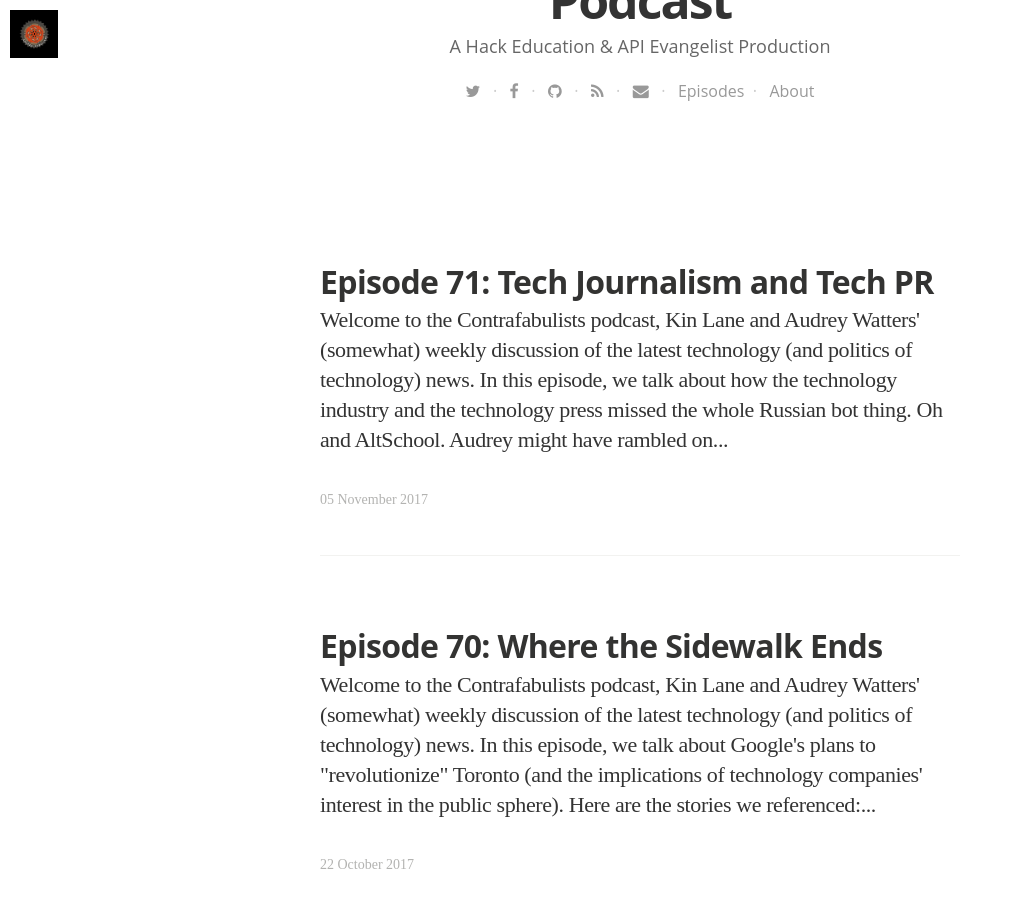
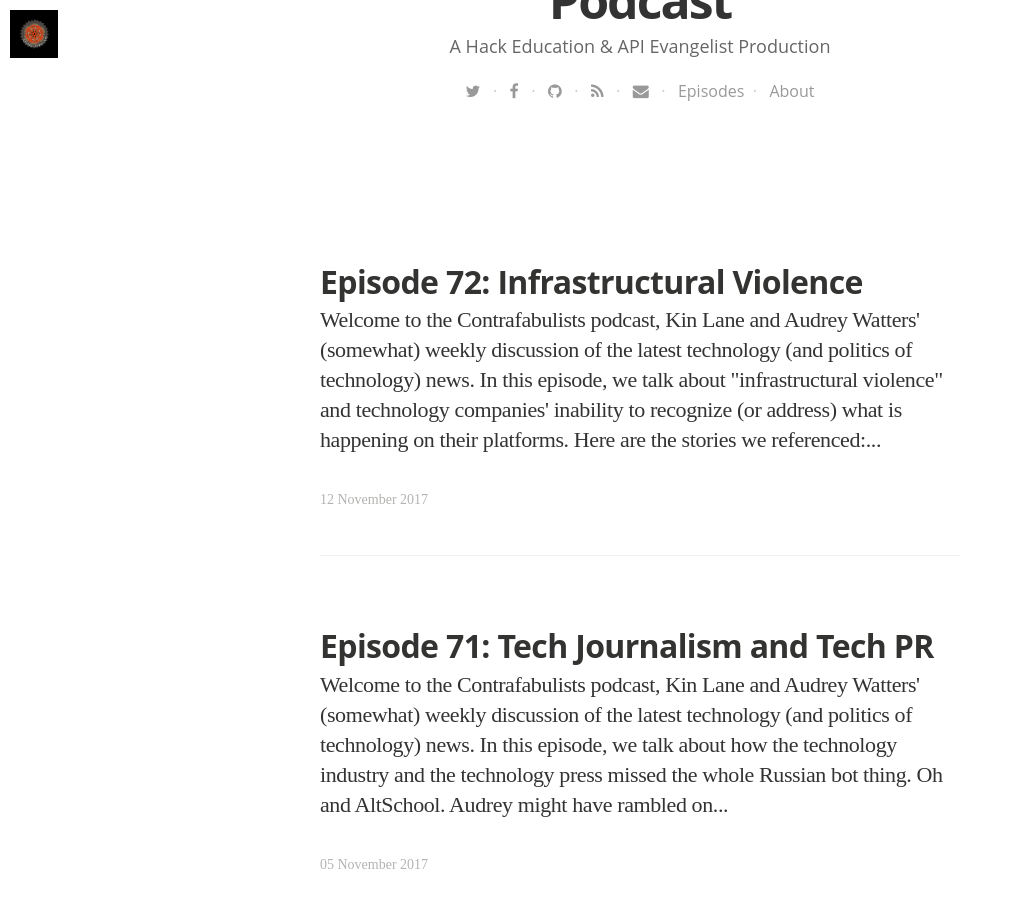
Before and after one commit to Contrafabulists/podcast, a Jekyll site: the page built from blog/index.html, in a window 1280 px wide and 900 px high, scrolled down 609 px. Shown: the whole window, without its empty margins (0-1013 px from the left). Built offline with Jekyll 4.4.1, drawn with Linux system fonts in a browser that asks for light colours; nearby versions of some CDN libraries; some web fonts are replaced; the list of posts is cut into pages by our own code; some of the changed text lies outside the part shown.

Commit message:
new episode

```diff
--- a/_data/podcasts.yaml
+++ b/_data/podcasts.yaml
@@ -1034,3 +1034,17 @@
   tags:
   - Technology
   - Politics
+- title: "Contrafabulists Episode 72"
+  summary: "In this episode, we talk about 'infrastructural violence' and tech companies' inability to address what's happening on their platforms."
+  description: "In this episode, we talk about 'infrastructural violence' and tech companies' inability to address what's happening on their platforms."
+  subtitle: "Tech, Scrutinized"
+  image: /assets/images/cog-big.png
+  audio_file: http://s3.amazonaws.com/contrafabulists/2017-11-12-episode-72.mp3
+  audio_length: 56250536
+  sound_cloud: https://soundcloud.com/contrafabulists/episode-72
+  duration: '0:39:04'
+  publish_date: "2017-11-12 19:40:00"
+  url: 2017/11/12/episode-72
+  tags:
+  - Technology
+  - Politics
--- /dev/null
+++ b/_posts/2017-11-12-episode-72.html
@@ -0,0 +1,21 @@
+---
+layout: post
+title: "Episode 72: Infrastructural Violence"
+date: 2017-11-12 19:40:00 +0000
+image: https://s3.amazonaws.com/audreywatters/2017-11-12-station.jpg
+imagecredits: https://www.flickr.com/photos/tjblackwell/14030543087
+---
+<p>Welcome to the Contrafabulists podcast, <a href="http://kinlane.com">Kin Lane</a> and <a href="http://audreywatters.com">Audrey Watters</a>' (somewhat) weekly discussion of the latest technology (and politics of technology) news.</p>
+
+<p>In this episode, we talk about "infrastructural violence" and technology companies' inability to recognize (or address) what is happening on their platforms.</p>
+
+<iframe width="100%" height="166" scrolling="no" frameborder="no" src="https://w.soundcloud.com/player/?url=https%3A//api.soundcloud.com/tracks/354888281&amp;color=%23ff5500&amp;auto_play=false&amp;hide_related=false&amp;show_comments=true&amp;show_user=true&amp;show_reposts=false&amp;show_teaser=true"></iframe>
+
+<p>Here are the stories we referenced:</p>
+
+<ul>
+<li>"<a href="https://medium.com/@jamesbridle/something-is-wrong-on-the-internet-c39c471271d2">Something is wrong on the internet</a>" by James Bridle</li>
+<li>"<a href="https://theoutline.com/post/2464/facebook-s-idiotic-solution-to-revenge-porn">Facebook's idiotic solution to revenge porn</a>" by Jessy Irwin</li>
+</ul>
+
+<p>Feedback is welcome. (You should <a href="mailto:kinlane@gmail.com">email Kin</a> with it though, not Audrey.)</p>
--- a/index.html
+++ b/index.html
@@ -6,7 +6,7 @@ layout: default
 
 <p>Welcome to The Contrafabulists podcast, <a href="http://kinlane.com">Kin Lane</a> and <a href="http://audreywatters.com">Audrey Watters</a>' weekly discussion of the latest technology news.</p>
 
-<p><strong>Latest Episode: <a href="http://podcast.contrafabulists.com/2017/11/05/episode-71">71: Tech Journalism and Tech PR</a></strong>
+<p><strong>Latest Episode: <a href="http://podcast.contrafabulists.com/2017/11/12/episode-72">72: Infrastructural Violence</a></strong>
 
 <p><strong>To Subscribe</strong>: You can subscribe to the podcast via iTunes, Stitcher, or <a href="https://soundcloud.com/contrafabulists">Soundcloud</a> (or via any other app that supports <a href="http://podcast.contrafabulists.com/feed.xml">RSS</a>). The <a href="http://podcast.contrafabulists.com/blog/">show notes</a> can be found <a href="http://podcast.contrafabulists.com/blog/">on this blog</a> and can also be subscribed to <a href="http://podcast.contrafabulists.com/blog.xml">via RSS</a>. These are all included as part of <a href="http://hackeducation.us5.list-manage1.com/subscribe?u=0ab07657df870af8eb101b4e5&id=c0e1f570cf">the weekly Contrafabulists Newsletter</a>.</p>
 
```
